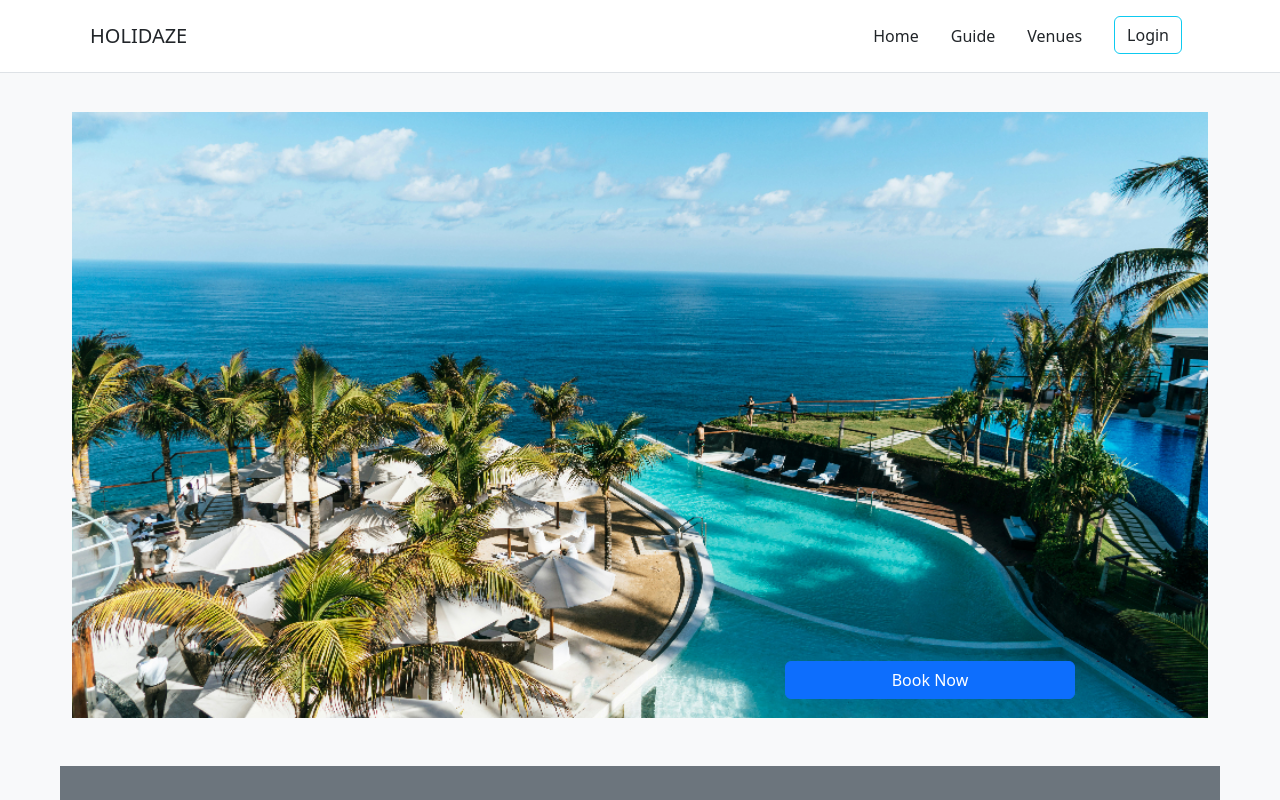
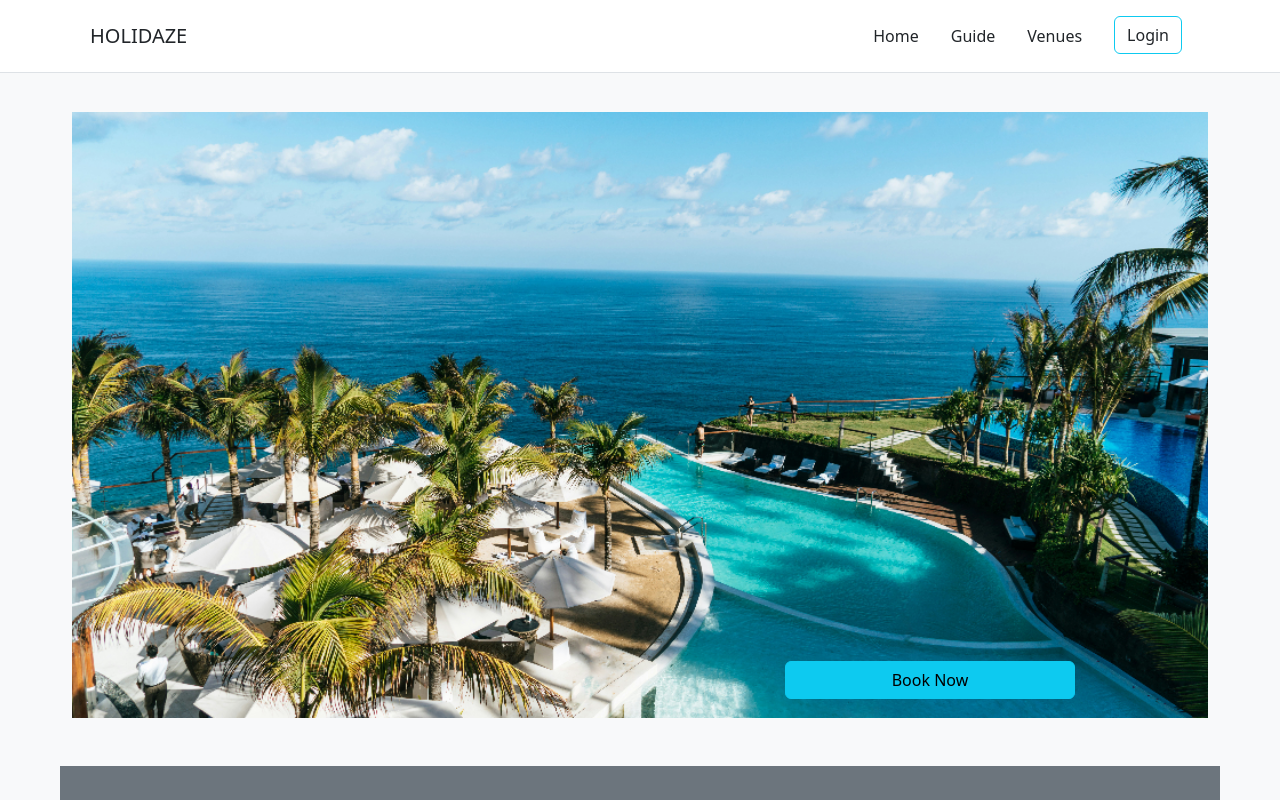
Before and after one commit to Emel-H/Holidaze-PE2, a React (Create React App) app in the folder holidaze-pe2/: page / in a window 1280 px wide. Shown: the top 800 px of the page. Built offline with nearby package versions, Linux system fonts and the light colour scheme.

Commit message:
Update index.js

```diff
--- a/holidaze-pe2/src/pages/index.js
+++ b/holidaze-pe2/src/pages/index.js
@@ -12,7 +12,7 @@ function Home() {
                 <Row className="mx-md-5 mt-5 position-relative">
                     <img className="" src={banner} alt="banner for the home page"/>
 
-                    <Link className='position-absolute bottom-0 end-0 translate-middle btn btn-primary w-25' to="/guide"> Book Now </Link>
+                    <Link className='position-absolute bottom-0 end-0 translate-middle btn btn-info w-25' to="/venues"> Book Now </Link>
                 </Row>
                 <Row className="mx-md-5 mt-5">
                     <Col md={6} className=" bg-secondary">
```
